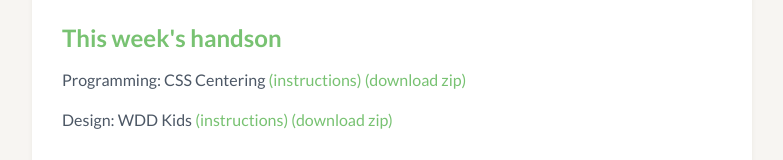
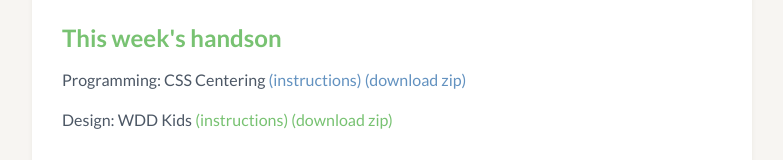
Before and after one commit to bennew11/handson, a plain HTML site: page index.html in a window 1280 px wide. Shown: the part 372-532 px from the top of the page, without its empty margins (248-1031 px from the left). Drawn offline with Linux system fonts and the light colour scheme.

Commit message:
link color

```diff
--- a/index.html
+++ b/index.html
@@ -41,8 +41,8 @@
 				<!-- Use P Tags with "caption" class for paragraph captions (60% opacity) -->
 				<!-- Use IMG Tags for assets/images -->
 				<p>Programming: CSS Centering
-					<a class="design" href="sp15/wk4-programming/instructions/instructions.html">(instructions)</a>
-					<a class="design" href="sp15/wk4-programming-starterfile.zip">(download zip)</a>
+					<a class="program" href="sp15/wk4-programming/instructions/instructions.html">(instructions)</a>
+					<a class="program" href="sp15/wk4-programming-starterfile.zip">(download zip)</a>
 				</p>
 				<p>Design: WDD Kids
                     <a class="design" href="sp15/wk4-wddkids/instructions/index.html">(instructions)</a>
```
